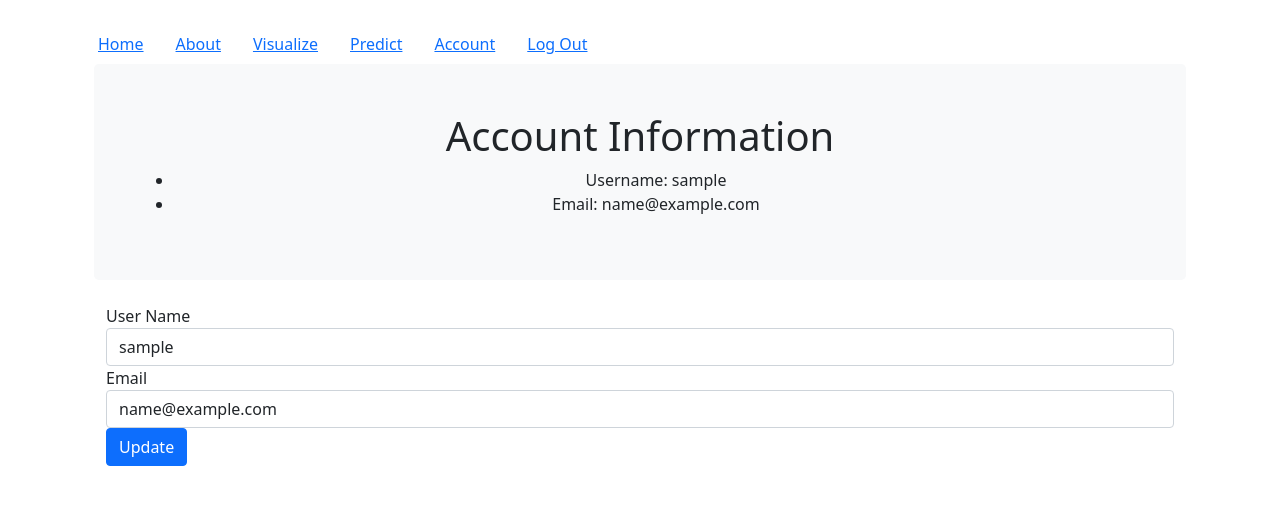
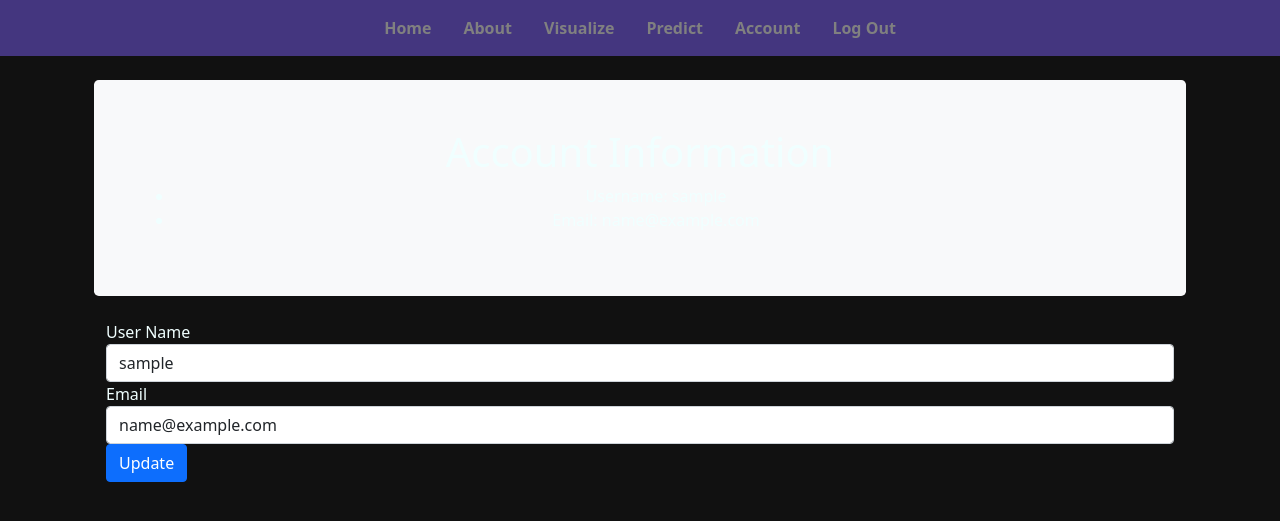
Before and after one commit to j-chavez-sw/Powerlifting-Machine-Learning-Web-App, a Flask app: page /account in a window 1280 px wide. Shown: the top 521 px of the page. Run offline with Flask 3, Linux system fonts and the light colour scheme; the visitor is signed in with stand-in values (Sample User, id 1); parts of the project's set-up code (start-up, migrations or seed data) failed here and were passed over; some libraries are stand-ins or nearby versions.

Commit message:
changes morning 5/14

```diff
--- a/Capstone/Templates/base.html
+++ b/Capstone/Templates/base.html
@@ -5,48 +5,60 @@
     <script src="https://cdn.jsdelivr.net/npm/bootstrap@5.0.0-beta3/dist/js/bootstrap.bundle.min.js" integrity="sha384-JEW9xMcG8R+pH31jmWH6WWP0WintQrMb4s7ZOdauHnUtxwoG2vI5DkLtS3qm9Ekf" crossorigin="anonymous"></script>
     <script src="https://cdn.jsdelivr.net/npm/@popperjs/core@2.9.1/dist/umd/popper.min.js" integrity="sha384-SR1sx49pcuLnqZUnnPwx6FCym0wLsk5JZuNx2bPPENzswTNFaQU1RDvt3wT4gWFG" crossorigin="anonymous"></script>
     <script src="https://cdn.jsdelivr.net/npm/bootstrap@5.0.0-beta3/dist/js/bootstrap.min.js" integrity="sha384-j0CNLUeiqtyaRmlzUHCPZ+Gy5fQu0dQ6eZ/xAww941Ai1SxSY+0EQqNXNE6DZiVc" crossorigin="anonymous"></script>
-
+    <style>
+        a {color: gray;
+           font-weight: bold;
+           }
+        a:hover {color: #29A982}
+        body {background-color: rgb(17,17,17);
+              color: azure;}
+    </style>
     <meta charset="UTF-8">
     <title>Title</title>
 </head>
 <body>
-    <div class="container py-4">
-
-    <ul class='nav'>
-      <li class='nav-link'>
-          <a href="{{url_for('core.index')}}">Home</a>
+    <nav class="navbar navbar-expand-lg navbar-dark" style="background-color: #44367F;">
+    <div class="container-fluid justify-content-center">
+    <ul class="nav">
+      <li class='nav-item'>
+          <a class="nav-link" href="{{url_for('core.index')}}">Home</a>
       </li>
-      <li class='nav-link'>
-          <a href="{{url_for('core.info')}}">About</a>
+      <li class='nav-item'>
+          <a class="nav-link" href="{{url_for('core.info')}}">About</a>
       </li>
 
       {% if current_user.is_authenticated %}
-      <li class='nav-link'>
-          <a href="{{url_for('users.visualize')}}">Visualize</a>
+      <li class='nav-item'>
+          <a class="nav-link" href="{{url_for('users.visualize')}}">Visualize</a>
       </li>
-      <li class='nav-link'>
-          <a href="{{url_for('users.predict')}}">Predict</a>
+      <li class='nav-item'>
+          <a class="nav-link" href="{{url_for('users.predict')}}">Predict</a>
       </li>
-      <li class='nav-link'>
-          <a href="{{url_for('users.account')}}">Account</a>
+      <li class='nav-item'>
+          <a class="nav-link" href="{{url_for('users.account')}}">Account</a>
       </li>
-      <li class='nav-link'>
-          <a href="{{url_for('users.logout')}}">Log Out</a>
+      <li class='nav-item'>
+          <a class="nav-link" href="{{url_for('users.logout')}}">Log Out</a>
       </li>
 
       {% else %}
-      <li class='nav-link'>
-          <a href="{{url_for('users.login')}}">Log In</a>
+      <li class='nav-item'>
+          <a class="nav-link" href="{{url_for('users.login')}}">Log In</a>
       </li>
-      <li class='nav-link'>
-          <a href="{{url_for('users.register')}}">Register</a>
+      <li class='nav-item'>
+          <a class="nav-link" href="{{url_for('users.register')}}">Register</a>
       </li>
       {% endif %}
     </ul>
+    </div>
+    </nav>
+    <div class="container py-4">
+
     <div class="container">
         {%block content%}
         {%endblock%}
     </div>
     </div>
+
 </body>
 </html>
```
Also changed, not shown: dashboard.py (+13 -0 lines), requirements.txt (+5 -5 lines).
